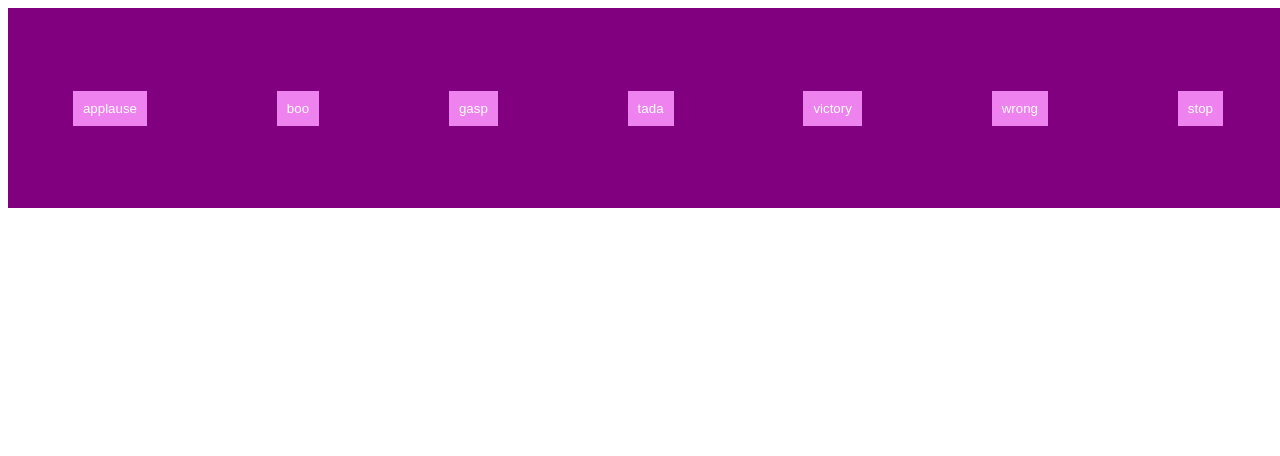
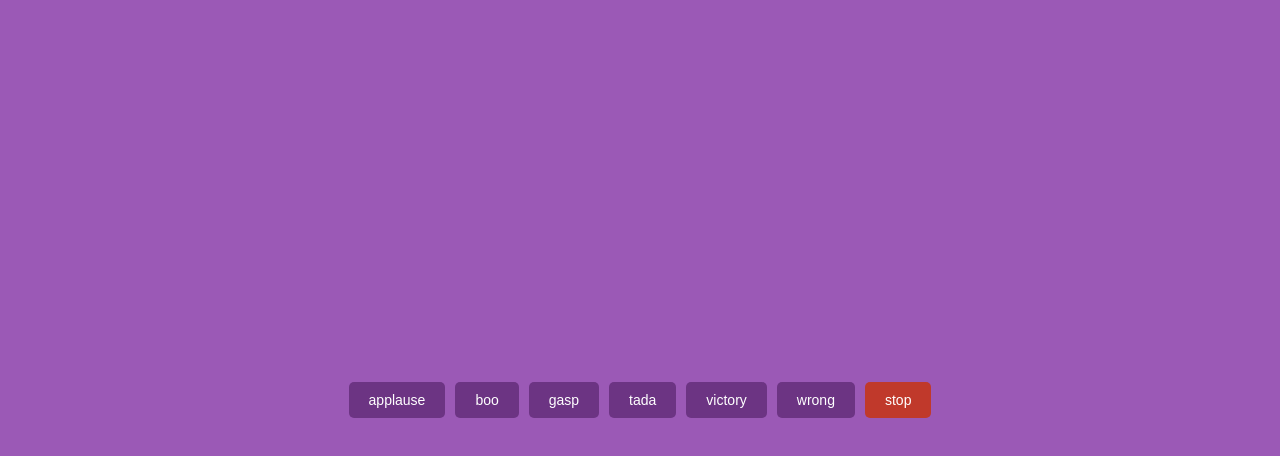
Before and after one commit to acciojob/Soundbar-handesaurabh, a website: page main.html in a window 1280 px wide. Drawn offline with Linux system fonts and the light colour scheme.

Commit message:
created a submission

```diff
--- a/main.html
+++ b/main.html
@@ -9,14 +9,14 @@
 <body>
 	<!-- the entire body must be written by student -->
 	<div id="buttons">
-		<button class="btn" data-siund="applause">applause</button>
-		<button class="btn" data-siund="boo">boo</button>
-		<button class="btn" data-siund="gasp">gasp</button>
-		<button class="btn" data-siund="tada">tada</button>
-		<button class="btn" data-siund="victory">victory</button>
-		<button class="btn" data-siund="wrong">wrong</button>
-		<button class="stop">stop</button>
-	</div>
+    <button class="btn" data-sound="applause">applause</button>
+    <button class="btn" data-sound="boo">boo</button>
+    <button class="btn" data-sound="gasp">gasp</button>
+    <button class="btn" data-sound="tada">tada</button>
+    <button class="btn" data-sound="victory">victory</button>
+    <button class="btn" data-sound="wrong">wrong</button>
+    <button class="stop">stop</button>
+  </div>
     <script type="text/javascript" src="./script.js">
 </script>
 
--- a/styles.css
+++ b/styles.css
@@ -1,21 +1,38 @@
 /*  your css code here. If applicable */
-#buttons{
-	background-color:purple;
-	width:100vw;
-	height:200px;
-	display:flex;
-	justify-content:space-around;
-	align-items:center;
-}
-.btn{
-	background-color:violet;
-	border:none;
-	padding:10px;
-	color:white;
-}
-.stop{
-	background-color:violet;
-	border:none;
-	padding:10px;
-	color:white;
-}
+    body {
+      background-color: #9b59b6;
+      display: flex;
+      justify-content: center;
+      align-items: center;
+      height: 100vh;
+      margin: 0;
+      font-family: Arial, sans-serif;
+    }
+
+    #buttons {
+      display: flex;
+      gap: 10px;
+    }
+
+    .btn, .stop {
+      padding: 10px 20px;
+      border: none;
+      border-radius: 5px;
+      background-color: #6c3483;
+      color: white;
+      cursor: pointer;
+      font-size: 14px;
+      transition: background-color 0.3s;
+    }
+
+    .btn:hover, .stop:hover {
+      background-color: #5b2c6f;
+    }
+
+    .stop {
+      background-color: #c0392b;
+    }
+
+    .stop:hover {
+      background-color: #a93226;
+    }
```
